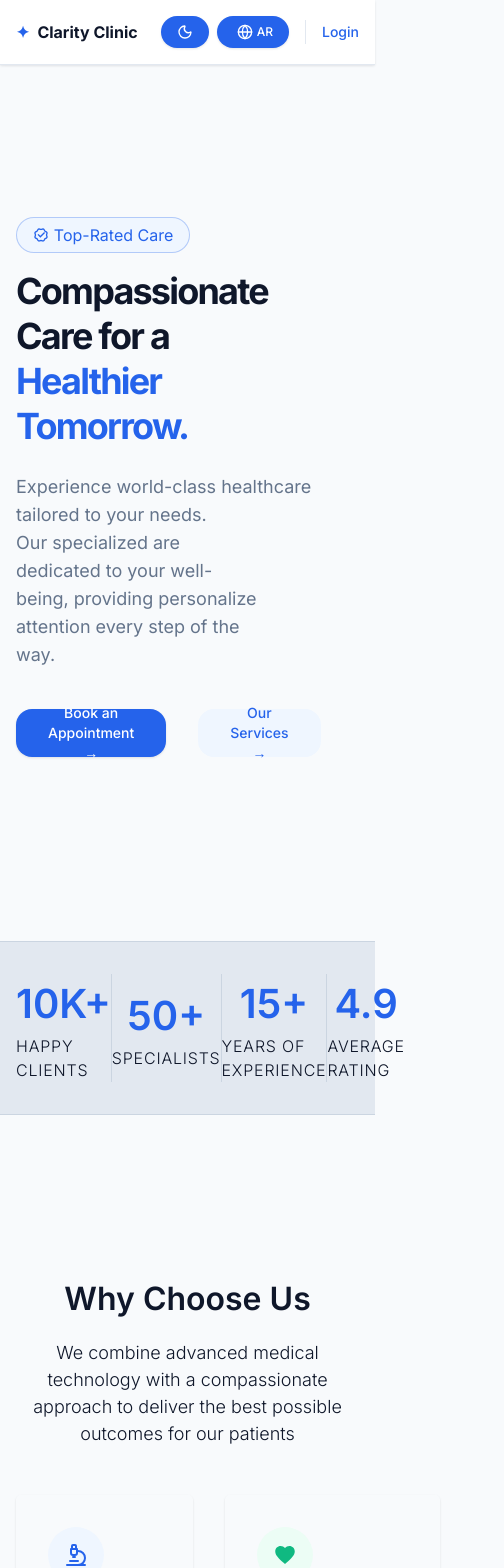
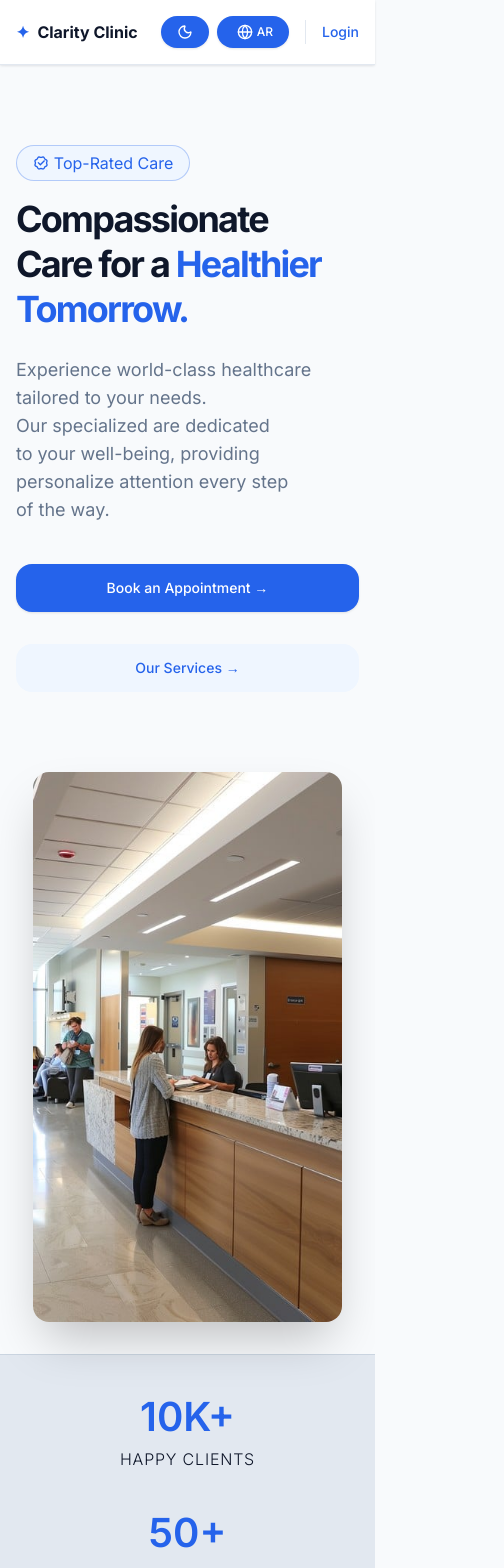
Before and after one commit to zyadmoataz/Clinic-Website, a React (Vite) app: page / in a window 390 px wide. Shown: the top 1568 px of the page, 504 px wide, since content can reach past the window. Built offline with nearby package versions, Linux system fonts and the light colour scheme.

Commit message:
build: responsive for home page

```diff
--- a/src/pages/Home.tsx
+++ b/src/pages/Home.tsx
@@ -21,7 +21,7 @@ export default function Home() {
     <>
       {/* Hero Section */}
       <PageContainer>
-        <section className="flex h-screen items-center justify-between gap-[5rem]">
+        <section className="mt-[5rem] flex flex-col items-center justify-between gap-[5rem] lg:mt-0 lg:h-screen lg:flex-row">
           <section className="flex-1">
             <div className="text-primary border-primary-ring bg-primary-soft mb-[1rem] flex w-fit items-center gap-[.3rem] rounded-full border px-[1rem] py-[.3rem]">
               <RiVerifiedBadgeLine /> Top-Rated Care
@@ -37,7 +37,7 @@ export default function Home() {
               {t('home.hero.hero_subtitle2')}
             </p>
 
-            <div className="flex gap-[2rem]">
+            <div className="flex flex-col gap-[2rem] md:flex-row">
               <Button className="h-12 rounded-full px-8 text-lg">
                 {t('home.hero.main-cta')} →
               </Button>
@@ -46,6 +46,7 @@ export default function Home() {
               </Button>
             </div>
           </section>
+
           <section className="flex h-[75%] w-[90%] flex-1 items-center justify-center rounded-[1rem] shadow-2xl">
             <img
               className="h-full w-full rounded-[1rem]"
@@ -58,18 +59,18 @@ export default function Home() {
 
       {/* Metrics */}
       <section className="bg-border border-y-border-strong mb-[10rem] border-y py-[2rem]">
-        <div className="item-center container mx-auto flex justify-between px-[1rem]">
-          <div className="border-r-border-strong flex flex-1 flex-col items-center justify-center border-r">
+        <div className="item-center container mx-auto flex flex-col justify-between gap-[2rem] px-[1rem] lg:flex-row">
+          <div className="lg:border-r-border-strong flex flex-1 flex-col items-center justify-center lg:border-r">
             <p className="text-primary text-[2.5rem] font-[600]">{t('home.metrics.patients')}</p>
             <p className="font-[300] tracking-wider uppercase">{t('home.metrics.patients-text')}</p>
           </div>
-          <div className="border-r-border-strong flex flex-1 flex-col items-center justify-center border-r">
+          <div className="lg:border-r-border-strong flex flex-1 flex-col items-center justify-center lg:border-r">
             <p className="text-primary text-[2.5rem] font-[600]">{t('home.metrics.specialists')}</p>
             <p className="font-[300] tracking-wider uppercase">
               {t('home.metrics.specialists-text')}
             </p>
           </div>
-          <div className="border-r-border-strong flex flex-1 flex-col items-center justify-center border-r">
+          <div className="lg:border-r-border-strong flex flex-1 flex-col items-center justify-center lg:border-r">
             <p className="text-primary text-[2.5rem] font-[600]">{t('home.metrics.experience')}</p>
             <p className="font-[300] tracking-wider uppercase">
               {t('home.metrics.experience-text')}
@@ -92,7 +93,7 @@ export default function Home() {
         </section>
 
         <section className="flex flex-col gap-[2rem]">
-          <div className="flex items-stretch justify-between gap-[2rem]">
+          <div className="flex flex-col items-stretch justify-between gap-[2rem] lg:flex-row">
             <div className="flex flex-2 flex-col gap-[1rem] rounded-[.3rem] p-[2rem] shadow-sm">
               <div className="bg-primary-soft w-fit rounded-full p-[1rem]">
                 <Microscope className="text-primary" />
@@ -110,7 +111,7 @@ export default function Home() {
             </div>
           </div>
 
-          <div className="flex items-stretch justify-between gap-[2rem]">
+          <div className="flex flex-col items-stretch justify-between gap-[2rem] lg:flex-row">
             <div className="flex flex-1 flex-col gap-[1rem] rounded-[.3rem] p-[2rem] shadow-sm">
               <div className="bg-warning-soft-soft w-fit rounded-full p-[1rem]">
                 <MdAccessTimeFilled className="text-warning text-[24px]" />
@@ -186,7 +187,7 @@ export default function Home() {
           </p>
         </section>
 
-        <section className="flex gap-[2rem]">
+        <section className="flex flex-col gap-[2rem] lg:flex-row">
           <TestimonialCard
             name={t('home.testimonial.testimonial-card1-title')}
             comment={t('home.testimonial.testimonial-card1-text')}
```
